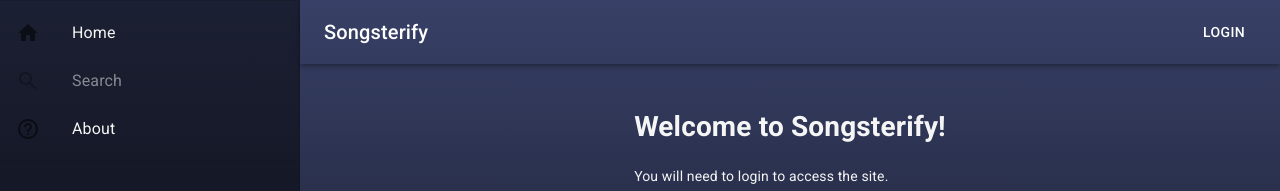
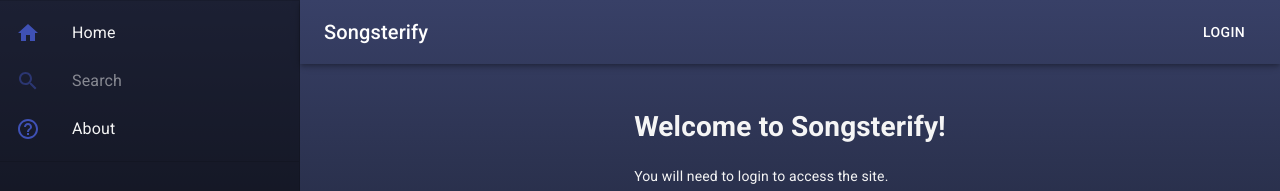
Before and after one commit to breeku/Songsterify, a React (Create React App) app in the folder client/: page /login in a window 1280 px wide. Shown: the top 191 px of the page. Built offline with nearby package versions, Linux system fonts and the light colour scheme.

Commit message:
fixed appbar and search contrast issues

```diff
--- a/client/src/components/Appbar/Appbar.jsx
+++ b/client/src/components/Appbar/Appbar.jsx
@@ -29,40 +29,40 @@ import MenuIcon from "@material-ui/icons/Menu"
 import Cookies from "js-cookie"
 
 const drawerWidth = 300
-const styles = theme => ({
+const styles = (theme) => ({
     root: {
-        flexGrow: 1
+        flexGrow: 1,
     },
     appBar: {
         backgroundColor: "transparent",
         [theme.breakpoints.up("sm")]: {
             width: `calc(100% - ${drawerWidth}px)`,
-            marginLeft: drawerWidth
-        }
+            marginLeft: drawerWidth,
+        },
     },
     drawer: {
         [theme.breakpoints.up("sm")]: {
             width: drawerWidth,
-            flexShrink: 0
-        }
+            flexShrink: 0,
+        },
     },
     drawerPaper: {
         backgroundColor: "rgba(0, 0, 0, 0.5)",
-        width: drawerWidth
+        width: drawerWidth,
     },
     menuButton: {
         marginRight: theme.spacing(2),
         [theme.breakpoints.up("sm")]: {
-            display: "none"
-        }
+            display: "none",
+        },
     },
     a: theme.aNoDecoration,
     title: {
-        flexGrow: 1
-    }
+        flexGrow: 1,
+    },
 })
 
-const Appbar = props => {
+const Appbar = (props) => {
     const { classes, tokens } = props
     const [mobileOpen, setMobileOpen] = useState(false)
 
@@ -94,7 +94,7 @@ const Appbar = props => {
                 >
                     <ListItem button>
                         <ListItemIcon>
-                            <HomeIcon />
+                            <HomeIcon color="primary" />
                         </ListItemIcon>
                         <ListItemText primary="Home" />
                     </ListItem>
@@ -108,7 +108,7 @@ const Appbar = props => {
                         disabled={tokens && tokens.accessToken ? false : true}
                     >
                         <ListItemIcon>
-                            <SearchIcon />
+                            <SearchIcon color="primary" />
                         </ListItemIcon>
                         <ListItemText primary="Search" />
                     </ListItem>
@@ -116,7 +116,7 @@ const Appbar = props => {
                 <Link className={classes.a} to="/about/">
                     <ListItem button>
                         <ListItemIcon>
-                            <HelpOutlineIcon />
+                            <HelpOutlineIcon color="primary" />
                         </ListItemIcon>
                         <ListItemText primary="About" />
                     </ListItem>
@@ -166,13 +166,13 @@ const Appbar = props => {
                     <Drawer
                         variant="temporary"
                         classes={{
-                            paper: classes.drawerPaper
+                            paper: classes.drawerPaper,
                         }}
                         anchor="left"
                         open={mobileOpen}
                         onClose={handleDrawerToggle}
                         ModalProps={{
-                            keepMounted: true // Better open performance on mobile.
+                            keepMounted: true, // Better open performance on mobile.
                         }}
                     >
                         {drawer}
@@ -182,7 +182,7 @@ const Appbar = props => {
                     <Drawer
                         variant="permanent"
                         classes={{
-                            paper: classes.drawerPaper
+                            paper: classes.drawerPaper,
                         }}
                         anchor="left"
                         open
@@ -195,9 +195,9 @@ const Appbar = props => {
     )
 }
 
-const mapStateToProps = state => {
+const mapStateToProps = (state) => {
     return {
-        tokens: state.tokens
+        tokens: state.tokens,
     }
 }
 
--- a/client/src/components/Search/Search.jsx
+++ b/client/src/components/Search/Search.jsx
@@ -16,27 +16,27 @@ import PlaylistGrid from "./PlaylistGrid"
 
 import { searchSpotify } from "../../reducers/searchReducer"
 
-const useStyles = makeStyles(theme => ({
+const useStyles = makeStyles((theme) => ({
     root: theme.root,
     toolbar: theme.mixins.toolbar,
     content: theme.content,
     a: {
-        color: "whitesmoke"
+        color: "whitesmoke",
     },
     textField: {
         marginLeft: "auto",
         marginRight: "auto",
-        width: "100%"
+        width: "100%",
     },
     playlistPic: {
         maxWidth: "300px",
         maxHeight: "300px",
         minWidth: "300px",
         minHeight: "300px",
-        boxShadow: "0 1px 3px rgba(0,0,0,0.12), 0 1px 2px rgba(0,0,0,0.24);"
+        boxShadow: "0 1px 3px rgba(0,0,0,0.12), 0 1px 2px rgba(0,0,0,0.24);",
     },
     missingPic: {
-        backgroundColor: "rgba(0,0,0,0.2)"
+        backgroundColor: "rgba(0,0,0,0.2)",
     },
     container: {
         position: "relative",
@@ -52,8 +52,8 @@ const useStyles = makeStyles(theme => ({
         paddingRight: "2em",
         paddingLeft: "2em",
         whiteSpace: "nowrap",
-        pointerEvents: "none"
-    }
+        pointerEvents: "none",
+    },
 }))
 
 function TabPanel(props) {
@@ -76,17 +76,17 @@ function TabPanel(props) {
 function a11yProps(index) {
     return {
         id: `simple-tab-${index}`,
-        "aria-controls": `simple-tabpanel-${index}`
+        "aria-controls": `simple-tabpanel-${index}`,
     }
 }
 
-const Search = props => {
+const Search = (props) => {
     const { search, tokens, searchSpotify } = props
     const [formValue, setFormValue] = useState("")
     const [tabValue, setTabValue] = useState(0)
     const classes = useStyles()
 
-    const formChange = e => {
+    const formChange = (e) => {
         setFormValue(e.target.value)
     }
 
@@ -94,7 +94,7 @@ const Search = props => {
         setTabValue(newValue)
     }
 
-    const submitSearch = e => {
+    const submitSearch = (e) => {
         e.preventDefault()
         searchSpotify({ value: formValue, accessToken: tokens.accessToken })
     }
@@ -106,16 +106,22 @@ const Search = props => {
                 <form
                     noValidate
                     autoComplete="off"
-                    onSubmit={e => submitSearch(e)}
+                    onSubmit={(e) => submitSearch(e)}
                 >
                     <TextField
                         id="filled-basic"
                         className={classes.textField}
                         label="Search"
                         margin="normal"
-                        variant="filled"
+                        variant="outlined"
                         autoFocus={true}
                         onChange={formChange}
+                        inputProps={{
+                            style: { color: "whitesmoke" },
+                        }}
+                        InputLabelProps={{
+                            style: { color: "whitesmoke" },
+                        }}
                     />
                 </form>
                 <Paper square style={{ backgroundColor: "rgba(0,0,0,0.2)" }}>
@@ -128,7 +134,7 @@ const Search = props => {
                         centered
                     >
                         <Tab
-                            classes={{textColorSecondary: classes.a}}
+                            classes={{ textColorSecondary: classes.a }}
                             label="Albums"
                             disabled={
                                 search && search.albums.items.length > 0
@@ -138,7 +144,7 @@ const Search = props => {
                             {...a11yProps(0)}
                         />
                         <Tab
-                            classes={{textColorSecondary: classes.a}}
+                            classes={{ textColorSecondary: classes.a }}
                             label="Artists"
                             disabled={
                                 search && search.artists.items.length > 0
@@ -148,7 +154,7 @@ const Search = props => {
                             {...a11yProps(1)}
                         />
                         <Tab
-                            classes={{textColorSecondary: classes.a}}
+                            classes={{ textColorSecondary: classes.a }}
                             label="Playlists"
                             disabled={
                                 search && search.playlists.items.length > 0
@@ -192,16 +198,13 @@ const Search = props => {
     )
 }
 
-const mapStateToProps = state => {
+const mapStateToProps = (state) => {
     return {
         tokens: state.tokens,
-        search: state.search
+        search: state.search,
     }
 }
 
-const ConnectedSearch = connect(
-    mapStateToProps,
-    { searchSpotify }
-)(Search)
+const ConnectedSearch = connect(mapStateToProps, { searchSpotify })(Search)
 
 export default ConnectedSearch
```
